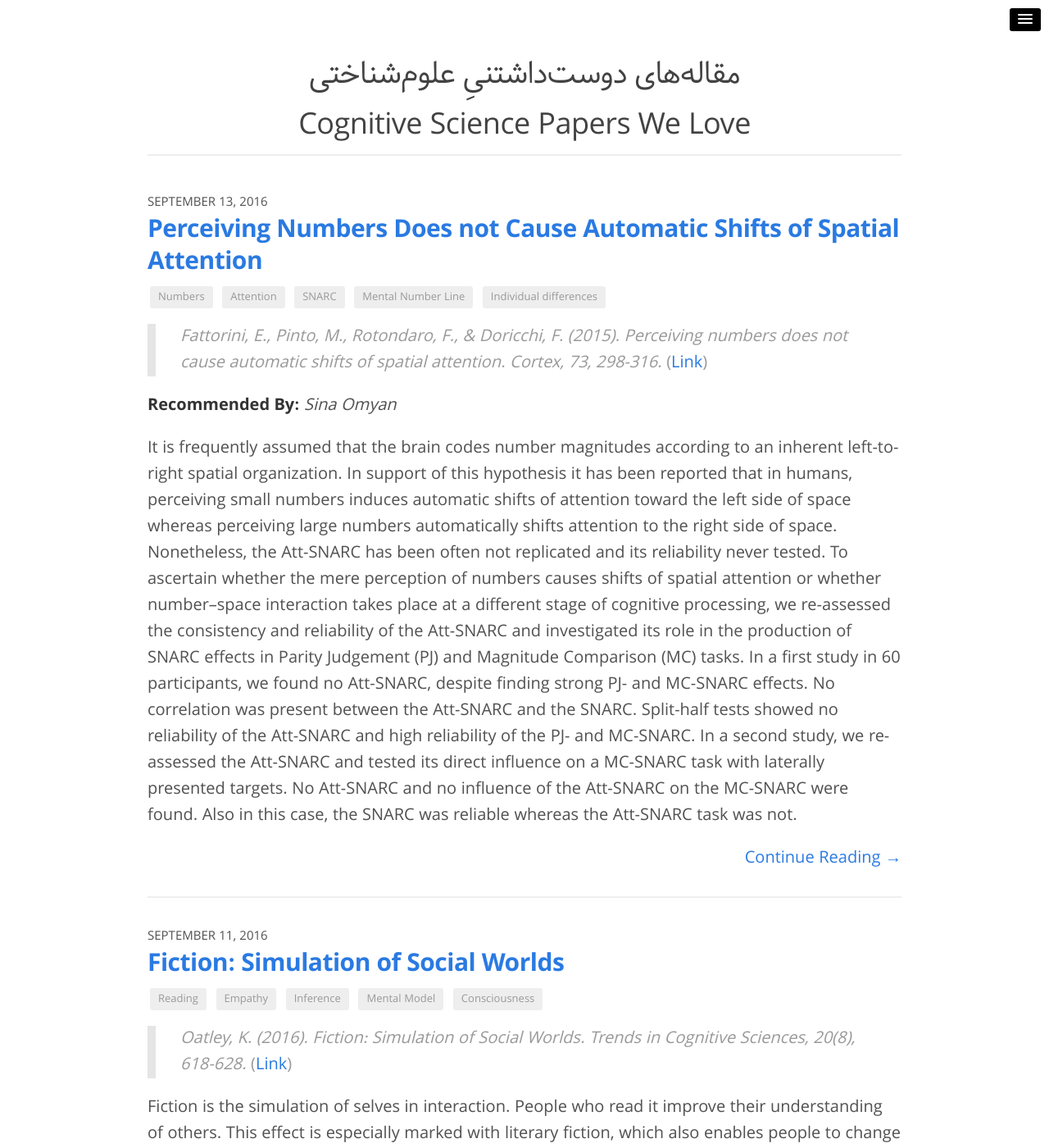
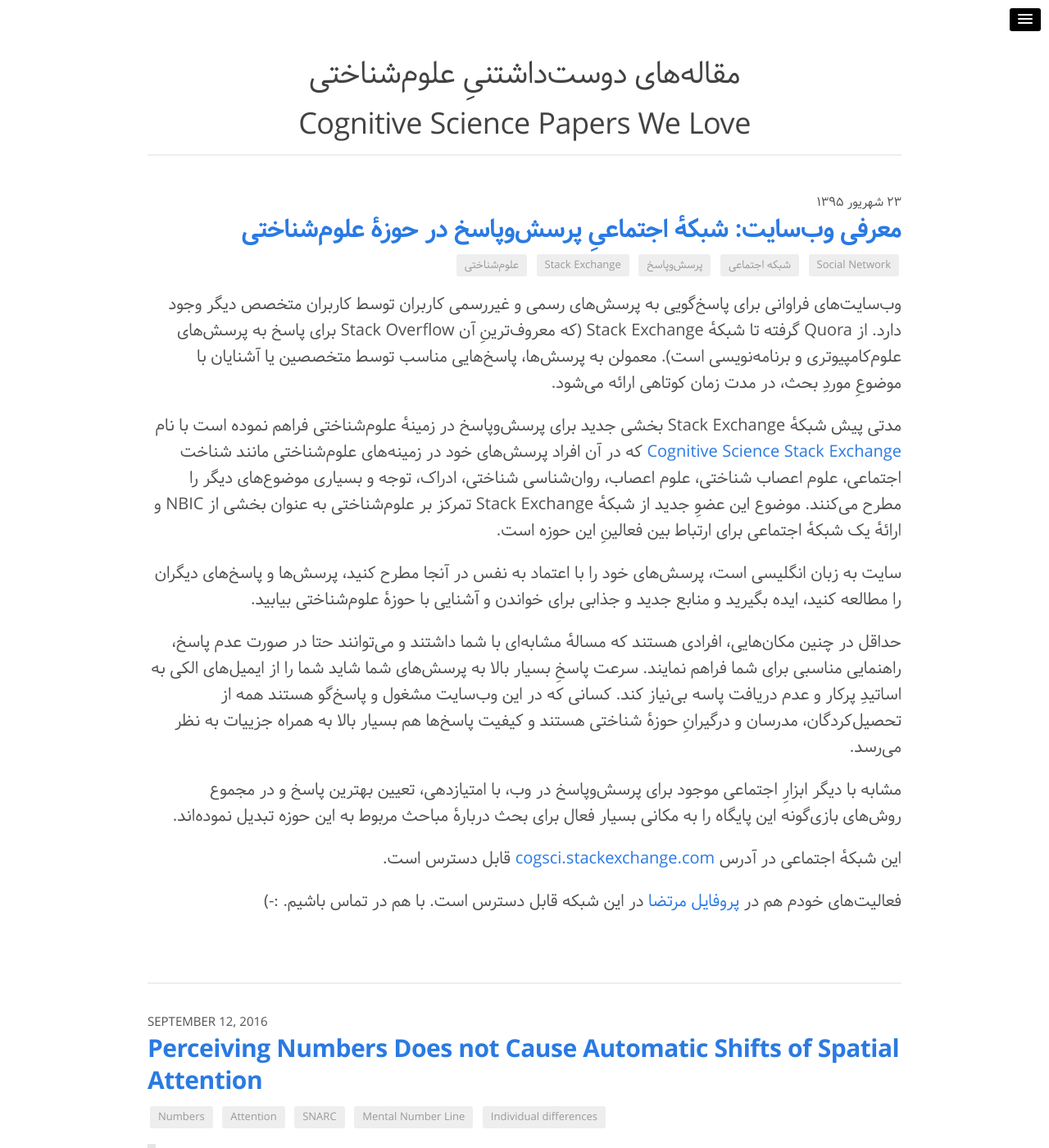
Before and after one commit to morteza/cog.onto.ir, a Jekyll site: the page built from index.html, in a window 1280 px wide and 1400 px high. Shown: the whole window at 82% size. Built offline with Jekyll 4.4.1, drawn with Linux system fonts in a browser that asks for light colours; nearby versions of some CDN libraries; the list of posts is cut into pages by our own code.

Commit message:
Add an intro to CogSci Stack Exchange Network.

```diff
--- a/_posts/2016-09-13-fattorini_et_al_2015.md
+++ b/_posts/2016-09-12-fattorini_et_al_2015.md
@@ -2,7 +2,7 @@
 title: 'Perceiving Numbers Does not Cause Automatic Shifts of Spatial Attention'
 title_fa:
 layout: post_en
-date: '2016-09-13'
+date: '2016-09-12'
 date_fa:
 comments: true
 categories: article
--- /dev/null
+++ b/_posts/2016-09-13-cogsci_stackexchange.md
@@ -0,0 +1,39 @@
+---
+title_fa: "معرفی وب‌سایت: شبکهٔ اجتماعیِ پرسش‌وپاسخ در حوزهٔ علوم‌شناختی"
+title: "Website: A Social Network for Cognitive Sciences Question Answering"
+layout: post_fa
+date: '2016-09-13'
+date_fa: ۲۳ شهریور ۱۳۹۵
+comments: true
+categories: article
+link: http://cogsci.stackexchange.com
+doi:
+tags:
+  - Social Network
+  - شبکه اجتماعی
+  - پرسش‌و‌پاسخ
+  - Stack Exchange
+  - علوم‌شناختی
+---
+
+وب‌سایت‌های فراوانی برای پاسخ‌گویی به پرسش‌های رسمی و غیررسمی کاربران توسط کاربران متخصص دیگر وجود دارد. از Quora گرفته تا شبکهٔ Stack Exchange (که معروف‌ترینِ آن Stack Overflow برای پاسخ به پرسش‌های علوم‌کامپیوتری و برنامه‌نویسی است). معمولن به پرسش‌ها، پاسخ‌هایی مناسب توسط متخصصین یا آشنایان با موضوعِ موردِ بحث، در مدت زمان کوتاهی ارائه می‌شود.
+
+
+
+مدتی پیش شبکهٔ Stack Exchange بخشی جدید برای پرسش‌وپاسخ در زمینهٔ علوم‌شناختی فراهم نموده است با نام   [Cognitive Science Stack Exchange](http://cogsci.stackexchange.com) که در آن افراد پرسش‌های خود در زمینه‌های علوم‌شناختی مانند شناخت اجتماعی، علوم اعصاب شناختی، علوم اعصاب، روان‌شناسی شناختی، ادراک، توجه و بسیاری موضوع‌های دیگر را مطرح می‌کنند. موضوع این عضوِ جدید از شبکهٔ Stack Exchange تمرکز بر علوم‌شناختی به عنوان بخشی از NBIC و ارائهٔ یک شبکهٔ اجتماعی برای ارتباط بین فعالینِ این حوزه است.
+
+
+
+سایت به زبان انگلیسی است، پرسش‌های خود را با اعتماد به نفس در آنجا مطرح کنید، پرسش‌ها و پاسخ‌های دیگران را مطالعه کنید، ایده بگیرید و منابع جدید و جذابی برای خواندن و آشنایی با حوزهٔ علوم‌شناختی بیابید.
+
+
+
+حداقل در چنین مکان‌هایی، افرادی هستند که مسالهٔ مشابه‌ای با شما داشتند و می‌توانند حتا در صورت عدم پاسخ، راهنمایی مناسبی برای شما فراهم نمایند. سرعت پاسخِ بسیار بالا به پرسش‌های شما شاید شما را از ایمیل‌های الکی به اساتیدِ پرکار و عدم دریافت پاسه بی‌نیاز کند. کسانی که در این وب‌سایت مشغول و پاسخ‌گو هستند همه از تحصیل‌کردگان، مدرسان و درگیرانِ حوزهٔ شناختی هستند و کیفیت پاسخ‌ها هم بسیار بالا به همراه جزییات به نظر می‌رسد.
+
+
+
+مشابه با دیگر ابزارِ اجتماعی موجود برای پرسش‌وپاسخ در وب، با امتیازدهی، تعیین بهترین پاسخ و در مجموع روش‌های بازی‌گونه این پایگاه را به مکانی بسیار فعال برای بحث دربارهٔ مباحث مربوط به این حوزه تبدیل نموده‌اند.
+
+این شبکهٔ اجتماعی در آدرس [cogsci.stackexchange.com](http://cogsci.stackexchange.com) قابل دسترس است.
+
+فعالیت‌های خودم هم در [پروفایل مرتضا](http://cogsci.stackexchange.com/users/646/morty) در این شبکه قابل دسترس است. با هم در تماس باشیم. :-)
```
